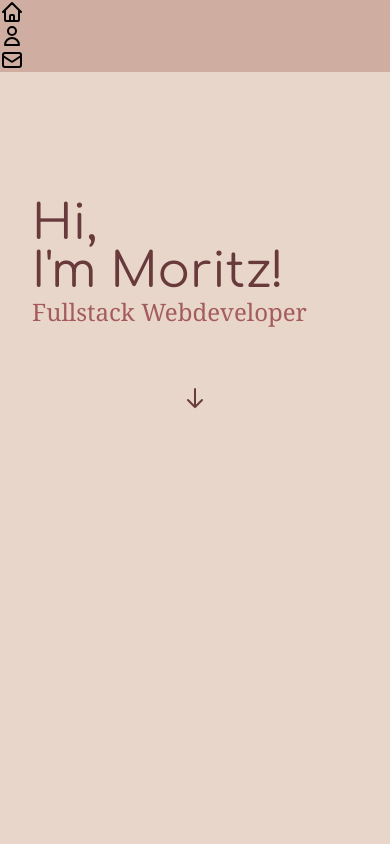
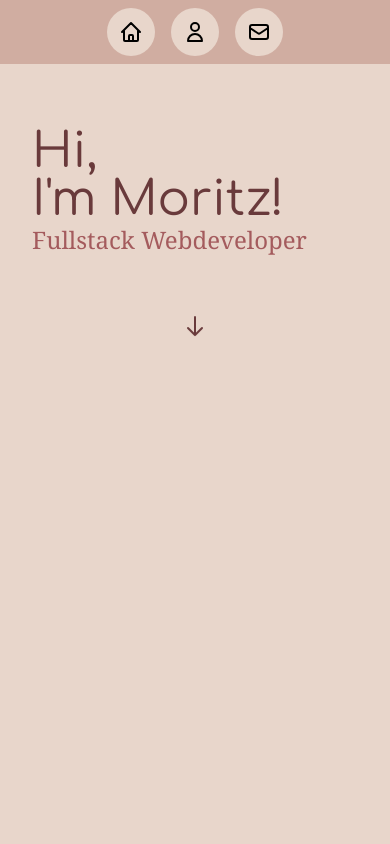
Before and after one commit to moritzzier/moritzzier.github.io, a Next.js app: page / in a window 390 px wide. Shown: the top 844 px of the page. Built offline with nearby package versions, Linux system fonts and the light colour scheme.

Commit message:
added responsiveness to navbar

```diff
--- a/app/components/elements/IconLink/IconLink.tsx
+++ b/app/components/elements/IconLink/IconLink.tsx
@@ -1,11 +1,12 @@
 import * as React from 'react';
-
 
 export const IconLink: React.FC<IIconLinkProps> = (props: IIconLinkProps) => {
     const {href, title, children} = props;
     return(
         <a href={href} title={title}>
+            <span className="flex h-12 w-12 bg-background rounded-full items-center justify-center">
                 {children}
+            </span>
         </a>
     );
 }
--- a/app/components/elements/NavBar/NavBar.tsx
+++ b/app/components/elements/NavBar/NavBar.tsx
@@ -1,26 +1,28 @@
-import * as React from 'react';
+import * as React from 'react'
 import IconLink from '../IconLink/IconLink'
 
 export const NavBar: React.FC<INavBarProps> = (props: INavBarProps) => {
-    const {menuItems} = props;
+  const { menuItems } = props
 
   // NavBar.createItem transforms the values from the INavbarItem interface
   // into a ReactNode
   const createItem = (item: INavbarItem, key: number) => {
-        return <li key={key}><IconLink href={item.href} title={item.name}>
+    return (
+      <li className="p-2" key={key}>
+        <IconLink href={item.href} title={item.name}>
           {item.icon}
-        </IconLink></li>
+        </IconLink>
+      </li>
+    )
   }
 
-    return(
-        <nav className="bg-paper">
-            <ul>
-                {
-                    menuItems?.map((x, i) => createItem(x, i))
-                }
+  return (
+    <nav className="lg:fixed lg:bottom-0 lg:right-auto bg-paper absolute top-0 right-0 left-0">
+      <ul className="lg:flex-col flex justify-center">
+        {menuItems?.map((x, i) => createItem(x, i))}
       </ul>
     </nav>
-    );
+  )
 }
 
 // INavbarItem interface describes a menu item in the navbar.
@@ -33,7 +35,7 @@ interface INavbarItem {
   href: string
 }
 export interface INavBarProps {
-    menuItems?: INavbarItem[];
+  menuItems?: INavbarItem[]
 }
 
-export default NavBar;
+export default NavBar
```
Lines whose indentation alone changed are shown as unchanged.
